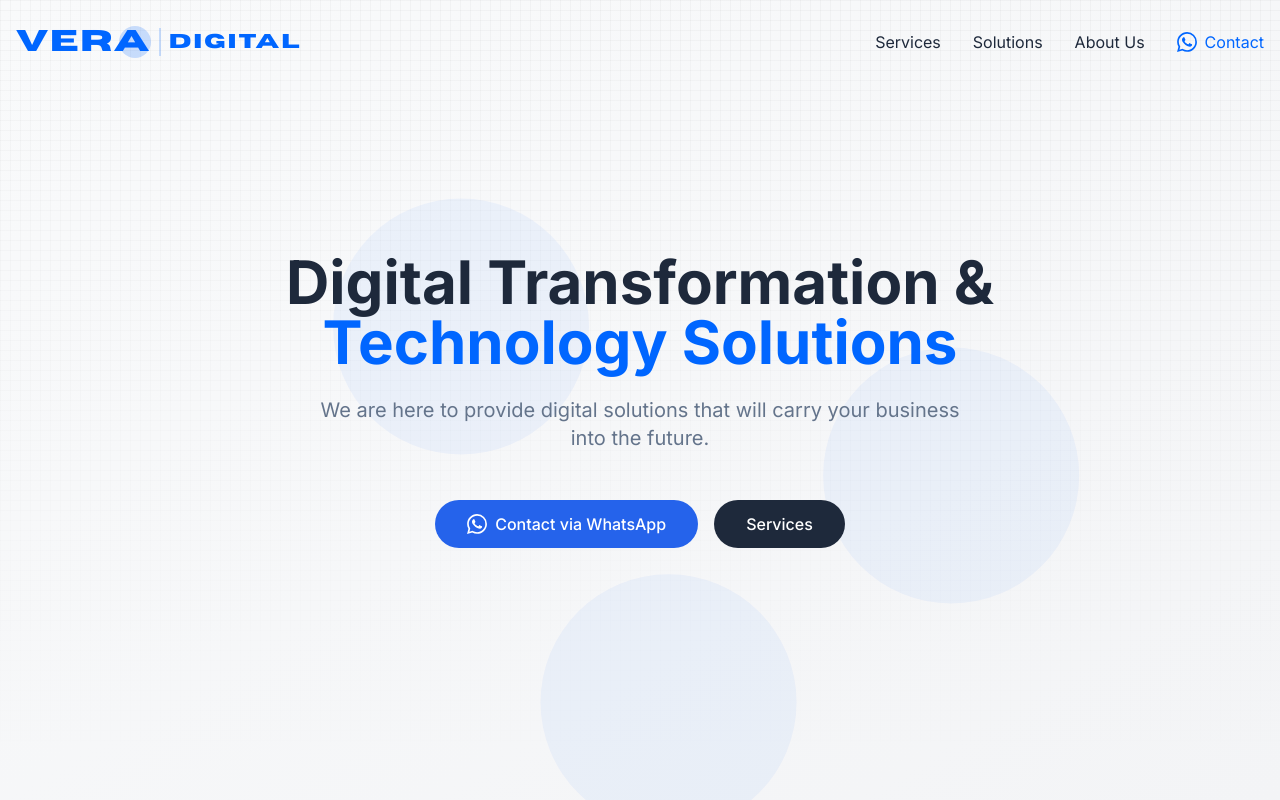
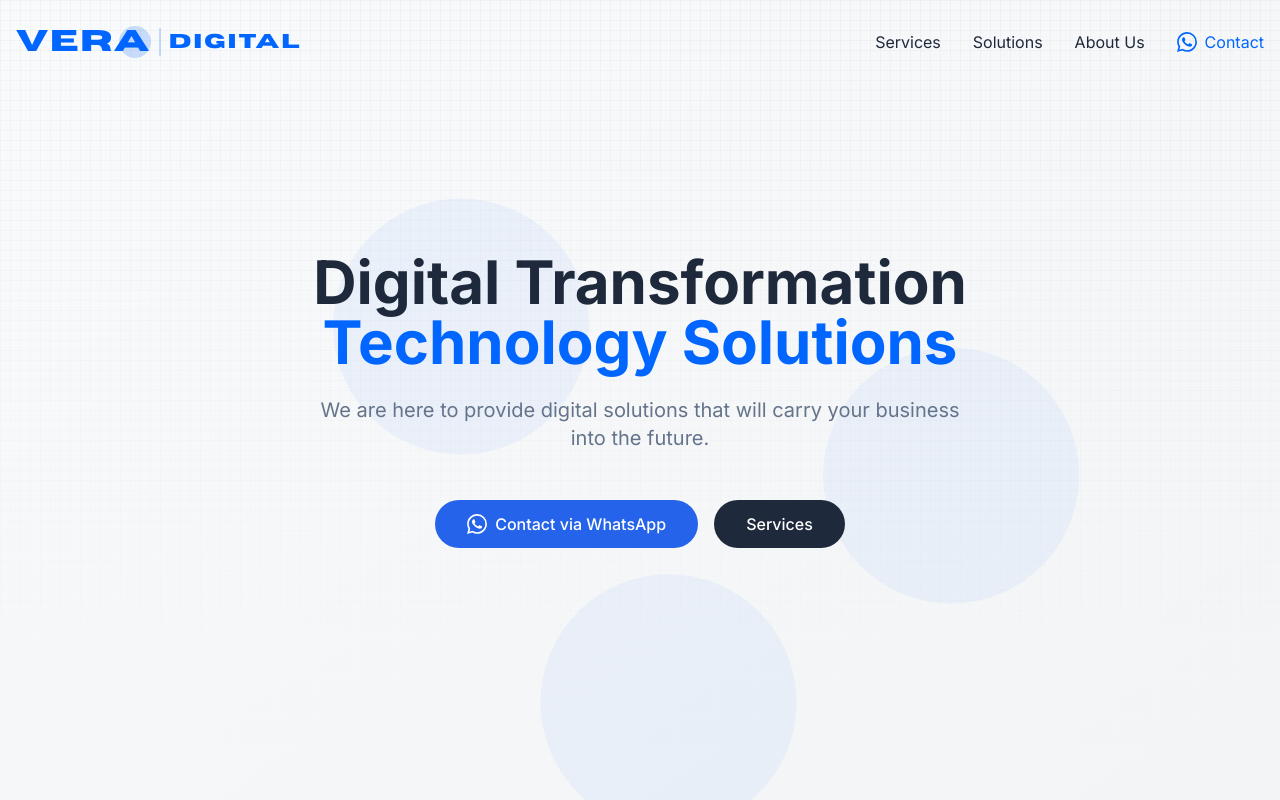
Before and after one commit to exonsensei/veranode, a Next.js app: page / in a window 1280 px wide. Shown: the top 800 px of the page. Built offline with nearby package versions, Linux system fonts and the light colour scheme.

Commit message:
Update Hero.tsx

```diff
--- a/app/components/Hero.tsx
+++ b/app/components/Hero.tsx
@@ -48,7 +48,7 @@ const Hero = () => {
       >
         <h1 className="hero-title mb-6">
           <span className="block text-4xl md:text-5xl lg:text-6xl font-bold text-secondary leading-tight">
-            Digital Transformation &
+            Digital Transformation
           </span>
           <span className="block text-4xl md:text-5xl lg:text-6xl font-bold text-primary leading-tight">
             Technology Solutions
```
